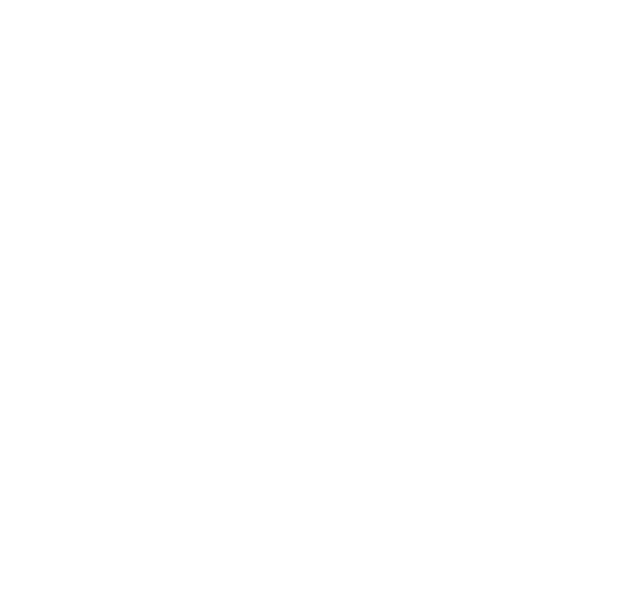
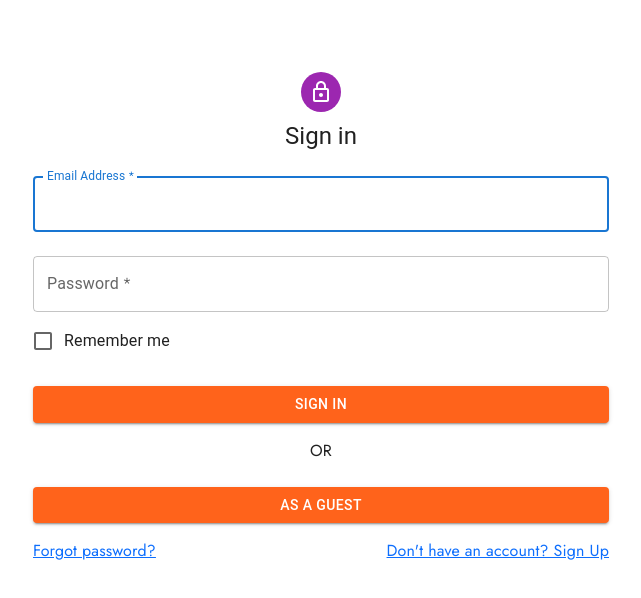
Before and after one commit to devanshdixit/arkose, a React (Create React App) app: page /app/login in a window 1280 px wide. Before the commit this address had no page. Shown: the top 598 px of the page, without its empty margins (319-960 px from the left). Built offline with nearby package versions, Linux system fonts and the light colour scheme; the HTML template or start-up script is replaced by a standard one.

Commit message:
signin signup

```diff
--- a/package.json
+++ b/package.json
@@ -3,6 +3,9 @@
   "version": "0.1.0",
   "private": true,
   "dependencies": {
+    "@emotion/react": "^11.8.1",
+    "@emotion/styled": "^11.8.1",
+    "@mui/material": "^5.4.3",
     "@testing-library/jest-dom": "^5.16.2",
     "@testing-library/react": "^12.1.2",
     "@testing-library/user-event": "^13.5.0",
--- a/src/App.css
+++ b/src/App.css
@@ -1227,3 +1227,5 @@
       width: 100% !important;
    }
 }
+
+/* -------------------------- */
--- a/src/App.js
+++ b/src/App.js
@@ -10,6 +10,8 @@
 import Home from './pages/Home'
 import Form from './pages/Form'
 import Pay from './pages/Pay'
+import Login from './pages/Login'
+import Signup from './pages/Signup'
 
 function App() {
    return (
@@ -24,6 +26,8 @@
                <Route path="/details" element={<ProjectDetails />} />
                <Route path="/form" element={<Form />} />
                <Route path="/pay" element={<Pay />} />
+               <Route path="/login" element={<Login />} />
+               <Route path="/signup" element={<Signup />} />
             </Routes>
          </Router>
       </div>
--- /dev/null
+++ b/src/pages/Login.js
@@ -0,0 +1,113 @@
+import * as React from 'react'
+import Avatar from '@mui/material/Avatar'
+import Button from '@mui/material/Button'
+import CssBaseline from '@mui/material/CssBaseline'
+import TextField from '@mui/material/TextField'
+import FormControlLabel from '@mui/material/FormControlLabel'
+import Checkbox from '@mui/material/Checkbox'
+import Grid from '@mui/material/Grid'
+import Box from '@mui/material/Box'
+import LockOutlinedIcon from '@mui/icons-material/LockOutlined'
+import Typography from '@mui/material/Typography'
+import Container from '@mui/material/Container'
+import { createTheme, ThemeProvider } from '@mui/material/styles'
+import { Link } from 'react-router-dom'
+
+const theme = createTheme()
+
+export default function Login() {
+   const handleSubmit = (event) => {
+      event.preventDefault()
+      const data = new FormData(event.currentTarget)
+      // eslint-disable-next-line no-console
+      console.log({
+         email: data.get('email'),
+         password: data.get('password')
+      })
+   }
+
+   return (
+      <ThemeProvider theme={theme}>
+         <Container component="main" maxWidth="sm">
+            <CssBaseline />
+            <Box
+               sx={{
+                  marginTop: 8,
+                  display: 'flex',
+                  flexDirection: 'column',
+                  alignItems: 'center'
+               }}
+            >
+               <Avatar sx={{ m: 1, bgcolor: 'secondary.main' }}>
+                  <LockOutlinedIcon />
+               </Avatar>
+               <Typography component="h1" variant="h5">
+                  Sign in
+               </Typography>
+               <Box
+                  component="form"
+                  onSubmit={handleSubmit}
+                  noValidate
+                  sx={{ mt: 1, width: '60ch' }}
+               >
+                  <TextField
+                     margin="normal"
+                     required
+                     fullWidth
+                     id="email"
+                     label="Email Address"
+                     name="email"
+                     autoComplete="email"
+                     autoFocus
+                  />
+                  <TextField
+                     margin="normal"
+                     required
+                     fullWidth
+                     name="password"
+                     label="Password"
+                     type="password"
+                     id="password"
+                     autoComplete="current-password"
+                  />
+                  <FormControlLabel
+                     control={<Checkbox value="remember" color="primary" />}
+                     label="Remember me"
+                  />
+                  <Button
+                     type="submit"
+                     fullWidth
+                     variant="contained"
+                     sx={{ mt: 3, mb: 2 }}
+                     style={{ background: '#ff631b' }}
+                  >
+                     Sign In
+                  </Button>
+                  <div style={{ textAlign: 'center' }}>
+                     <span>OR</span>
+                  </div>
+                  <Button
+                     type="submit"
+                     fullWidth
+                     variant="contained"
+                     sx={{ mt: 3, mb: 2 }}
+                     style={{ background: '#ff631b' }}
+                  >
+                     As a guest
+                  </Button>
+                  <Grid container>
+                     <Grid item xs>
+                        <Link to="/">
+                           <span>Forgot password?</span>
+                        </Link>
+                     </Grid>
+                     <Grid item>
+                        <Link to="/signup">Don't have an account? Sign Up</Link>
+                     </Grid>
+                  </Grid>
+               </Box>
+            </Box>
+         </Container>
+      </ThemeProvider>
+   )
+}
--- /dev/null
+++ b/src/pages/Signup.js
@@ -0,0 +1,124 @@
+import * as React from 'react'
+import Avatar from '@mui/material/Avatar'
+import Button from '@mui/material/Button'
+import CssBaseline from '@mui/material/CssBaseline'
+import TextField from '@mui/material/TextField'
+import Grid from '@mui/material/Grid'
+import Box from '@mui/material/Box'
+import LockOutlinedIcon from '@mui/icons-material/LockOutlined'
+import Typography from '@mui/material/Typography'
+import Container from '@mui/material/Container'
+import { createTheme, ThemeProvider } from '@mui/material/styles'
+import { Link } from 'react-router-dom'
+
+const theme = createTheme()
+
+export default function Login() {
+   const handleSubmit = (event) => {
+      event.preventDefault()
+      const data = new FormData(event.currentTarget)
+      // eslint-disable-next-line no-console
+      console.log({
+         email: data.get('email'),
+         password: data.get('password')
+      })
+   }
+
+   return (
+      <ThemeProvider theme={theme}>
+         <Container component="main" maxWidth="sm">
+            <CssBaseline />
+            <Box
+               sx={{
+                  marginTop: 8,
+                  display: 'flex',
+                  flexDirection: 'column',
+                  alignItems: 'center',
+                  width: '60ch'
+               }}
+            >
+               <Avatar sx={{ m: 1, bgcolor: 'secondary.main' }}>
+                  <LockOutlinedIcon />
+               </Avatar>
+               <Typography component="h1" variant="h5">
+                  Sign Up
+               </Typography>
+               <Box
+                  component="form"
+                  onSubmit={handleSubmit}
+                  noValidate
+                  sx={{ mt: 1, width: '60ch' }}
+               >
+                  <TextField
+                     margin="normal"
+                     required
+                     fullWidth
+                     id="name"
+                     label="Name"
+                     name="email"
+                     autoComplete="email"
+                     autoFocus
+                  />
+                  <TextField
+                     margin="normal"
+                     required
+                     fullWidth
+                     id="email"
+                     label="Email Address"
+                     name="email"
+                     autoComplete="email"
+                     autoFocus
+                  />
+                  <TextField
+                     margin="normal"
+                     required
+                     fullWidth
+                     name="password"
+                     label="Password"
+                     type="password"
+                     id="password"
+                     autoComplete="current-password"
+                  />
+                  <TextField
+                     margin="normal"
+                     required
+                     fullWidth
+                     name="password"
+                     label="Confirm Password"
+                     type="password"
+                     id="password"
+                     autoComplete="current-password"
+                  />
+                  <TextField
+                     margin="normal"
+                     required
+                     fullWidth
+                     name="Address"
+                     label="Address"
+                     type="textarea"
+                     id="address"
+                     autoComplete="current-password"
+                     multiline
+                     rows={4}
+                  />
+
+                  <Button
+                     type="submit"
+                     fullWidth
+                     variant="contained"
+                     sx={{ mt: 3, mb: 2 }}
+                     style={{ background: '#ff631b' }}
+                  >
+                     Sign Up
+                  </Button>
+                  <div style={{ textAlign: 'center', marginBottom: '100px' }}>
+                     <Link to="/login" variant="body2">
+                        {'Already have an account? Sign in'}
+                     </Link>
+                  </div>
+               </Box>
+            </Box>
+         </Container>
+      </ThemeProvider>
+   )
+}
```
Also changed, not shown: 1 other file (tests, documents, lock files or other folders).
